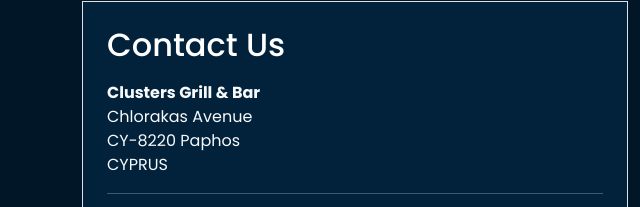
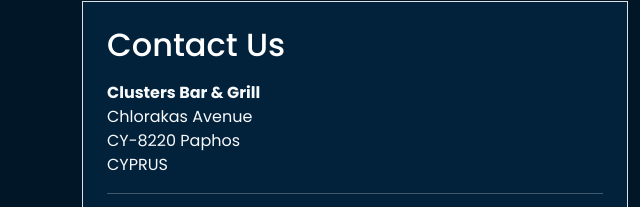
Before and after one commit to mkasioulis/clusters_webpage, a plain HTML site: page index.html in a window 1280 px wide. Shown: the part 783-990 px from the top of the page, 0-640 px from the left. Drawn offline with nearby package versions, Linux system fonts and the light colour scheme.

Commit message:
Update index.html

```diff
--- a/index.html
+++ b/index.html
@@ -75,7 +75,7 @@
           <div class="h-100 p-4 border menu-card">
             <h2 class="mb-3 text-white">Contact Us</h2>
             <address class="text-light">
-              <strong>Clusters Grill & Bar</strong><br>
+              <strong>Clusters Bar & Grill</strong><br>
               Chlorakas Avenue<br>
               CY-8220 Paphos<br>
               CYPRUS<br>
```
